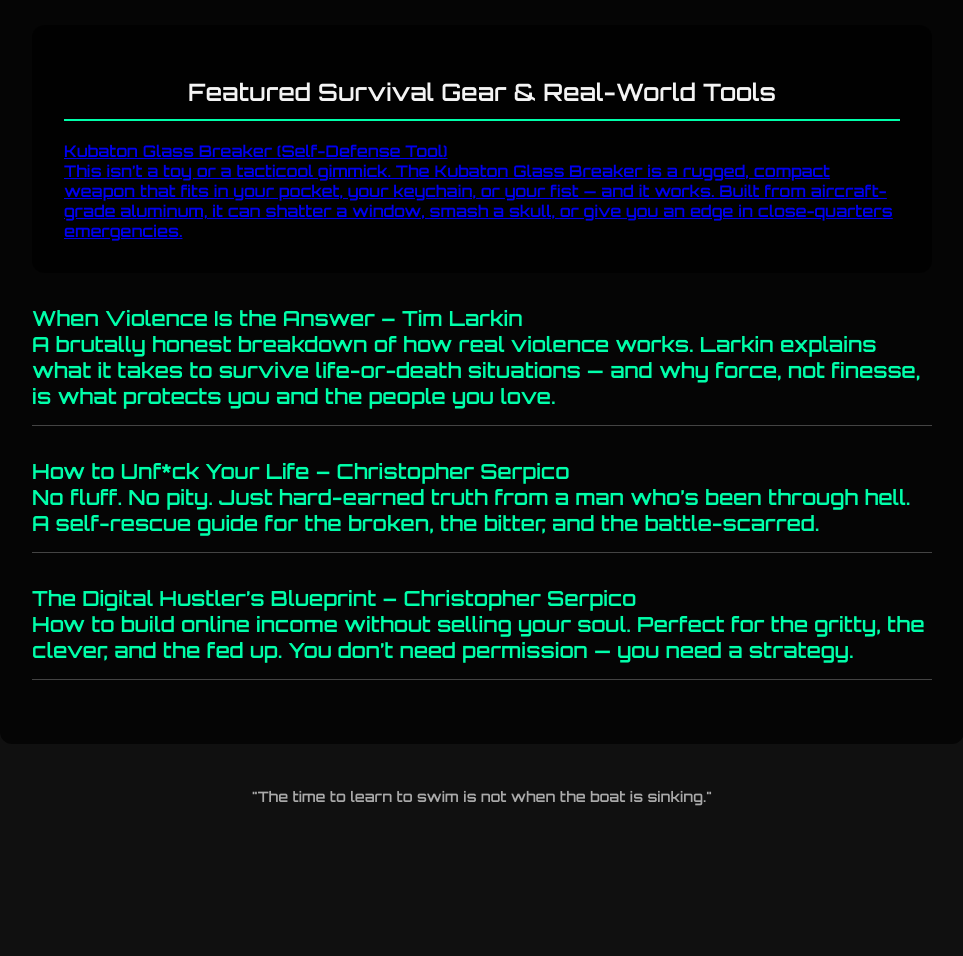
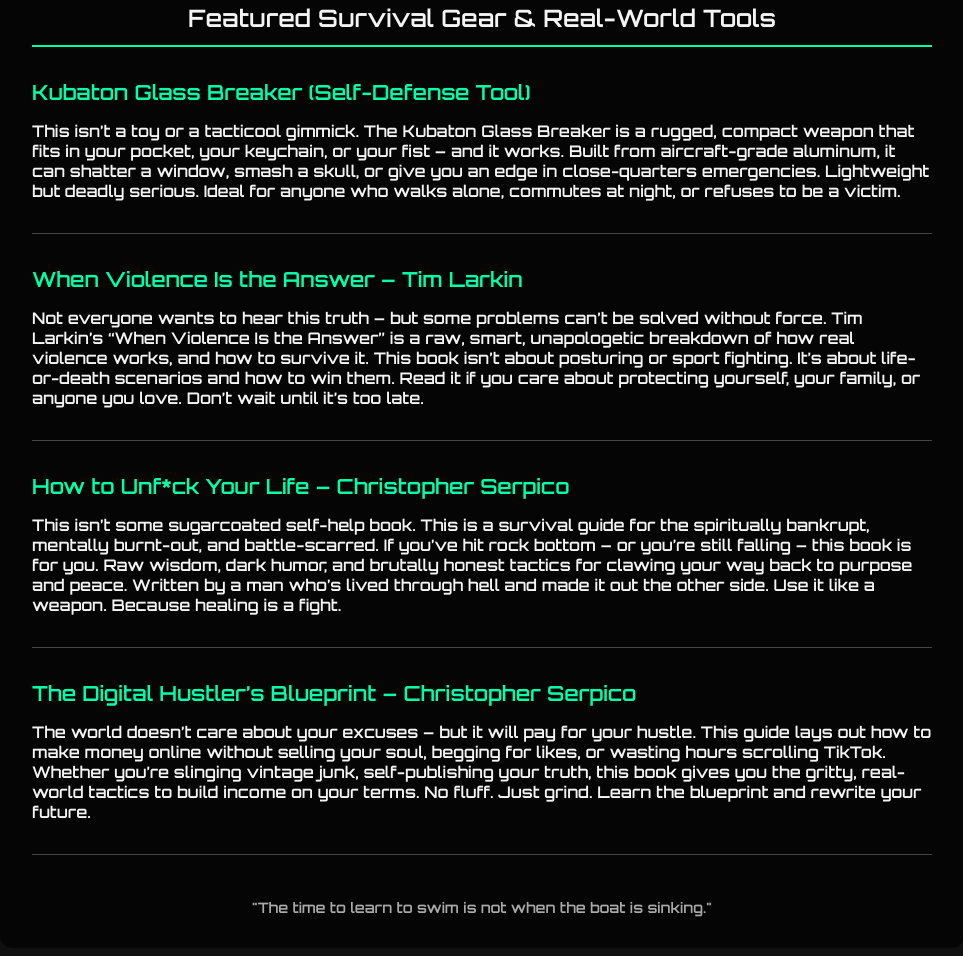
Before and after one commit to RebelQuotes1/rough-grit-final, a plain HTML site: page store.html in a window 1280 px wide. Shown: the part 324-1280 px from the top of the page, without its empty margins (158-1121 px from the left). Before the commit the page ends 1161 px from the top, so only its background shows below. Drawn offline with Linux system fonts and the light colour scheme.

Commit message:
Update store.html

```diff
--- a/store.html
+++ b/store.html
@@ -16,7 +16,7 @@
     }
     .gear-list {
       max-width: 900px;
-            margin: 2em auto;
+      margin: 0 auto;
       padding: 2em;
       background: rgba(0,0,0,0.7);
       border-radius: 12px;
@@ -56,45 +56,29 @@
   <img src="logo.png" alt="Grit Gear HQ" class="logo">
   <h1>Grit Gear Store</h1>
   <div class="gear-list">
-       <div class="gear-list">
     <h2>Featured Survival Gear & Real-World Tools</h2>
 
-<a href="https://www.amazon.com/dp/B082XQ4V5Q" target="_blank" rel="noopener">
-
-
-      <strong>Kubaton Glass Breaker (Self-Defense Tool)</strong><br>
-      <span>
-        This isn’t a toy or a tacticool gimmick. The Kubaton Glass Breaker is a rugged, compact weapon that fits in your pocket, your keychain, or your fist — and it works. Built from aircraft-grade aluminum, it can shatter a window, smash a skull, or give you an edge in close-quarters emergencies.
-      </span>
-    </a>
+    <div class="item">
+      <a href="https://www.amazon.com/dp/B082XQV4SQ" target="_blank" rel="noopener"><strong>Kubaton Glass Breaker (Self-Defense Tool)</strong></a>
+      <p>This isn’t a toy or a tacticool gimmick. The Kubaton Glass Breaker is a rugged, compact weapon that fits in your pocket, your keychain, or your fist – and it works. Built from aircraft-grade aluminum, it can shatter a window, smash a skull, or give you an edge in close-quarters emergencies. Lightweight but deadly serious. Ideal for anyone who walks alone, commutes at night, or refuses to be a victim.</p>
     </div>
 
     <div class="item">
-    <a href="https://www.amazon.com/dp/0316354652" target="_blank" rel="noopener">
-      <strong>When Violence Is the Answer – Tim Larkin</strong><br>
-      <span>
-        A brutally honest breakdown of how real violence works. Larkin explains what it takes to survive life-or-death situations — and why force, not finesse, is what protects you and the people you love.
-      </span>
-    </a>
+      <a href="https://www.amazon.com/dp/0316354652" target="_blank" rel="noopener"><strong>When Violence Is the Answer – Tim Larkin</strong></a>
+      <p>Not everyone wants to hear this truth – but some problems can’t be solved without force. Tim Larkin’s “When Violence Is the Answer” is a raw, smart, unapologetic breakdown of how real violence works, and how to survive it. This book isn’t about posturing or sport fighting. It’s about life-or-death scenarios and how to win them. Read it if you care about protecting yourself, your family, or anyone you love. Don’t wait until it’s too late.</p>
     </div>
 
     <div class="item">
-    <a href="https://www.amazon.com/dp/B0CYNNGFLX" target="_blank" rel="noopener">
-      <strong>How to Unf*ck Your Life – Christopher Serpico</strong><br>
-      <span>
-        No fluff. No pity. Just hard-earned truth from a man who’s been through hell. A self-rescue guide for the broken, the bitter, and the battle-scarred.
-      </span>
-    </a>
+      <a href="https://www.amazon.com/dp/B0CNYNGVLF" target="_blank" rel="noopener"><strong>How to Unf*ck Your Life – Christopher Serpico</strong></a>
+      <p>This isn’t some sugarcoated self-help book. This is a survival guide for the spiritually bankrupt, mentally burnt-out, and battle-scarred. If you’ve hit rock bottom – or you’re still falling – this book is for you. Raw wisdom, dark humor, and brutally honest tactics for clawing your way back to purpose and peace. Written by a man who’s lived through hell and made it out the other side. Use it like a weapon. Because healing is a fight.</p>
     </div>
 
     <div class="item">
-    <a href="https://www.amazon.com/dp/B0CZ34CC56" target="_blank" rel="noopener">
-      <strong>The Digital Hustler’s Blueprint – Christopher Serpico</strong><br>
-      <span>
-        How to build online income without selling your soul. Perfect for the gritty, the clever, and the fed up. You don’t need permission — you need a strategy.
-      </span>
-    </a>
-  </div>
+      <a href="https://www.amazon.com/dp/B0BCZ4C56C" target="_blank" rel="noopener"><strong>The Digital Hustler’s Blueprint – Christopher Serpico</strong></a>
+      <p>The world doesn’t care about your excuses – but it will pay for your hustle. This guide lays out how to make money online without selling your soul, begging for likes, or wasting hours scrolling TikTok. Whether you’re slinging vintage junk, self-publishing your truth, this book gives you the gritty, real-world tactics to build income on your terms. No fluff. Just grind. Learn the blueprint and rewrite your future.</p>
     </div>
 
     <div class="quote">"The time to learn to swim is not when the boat is sinking."</div>
+  </div>
+</body>
+</html>
```
Lines whose indentation alone changed are shown as unchanged.
